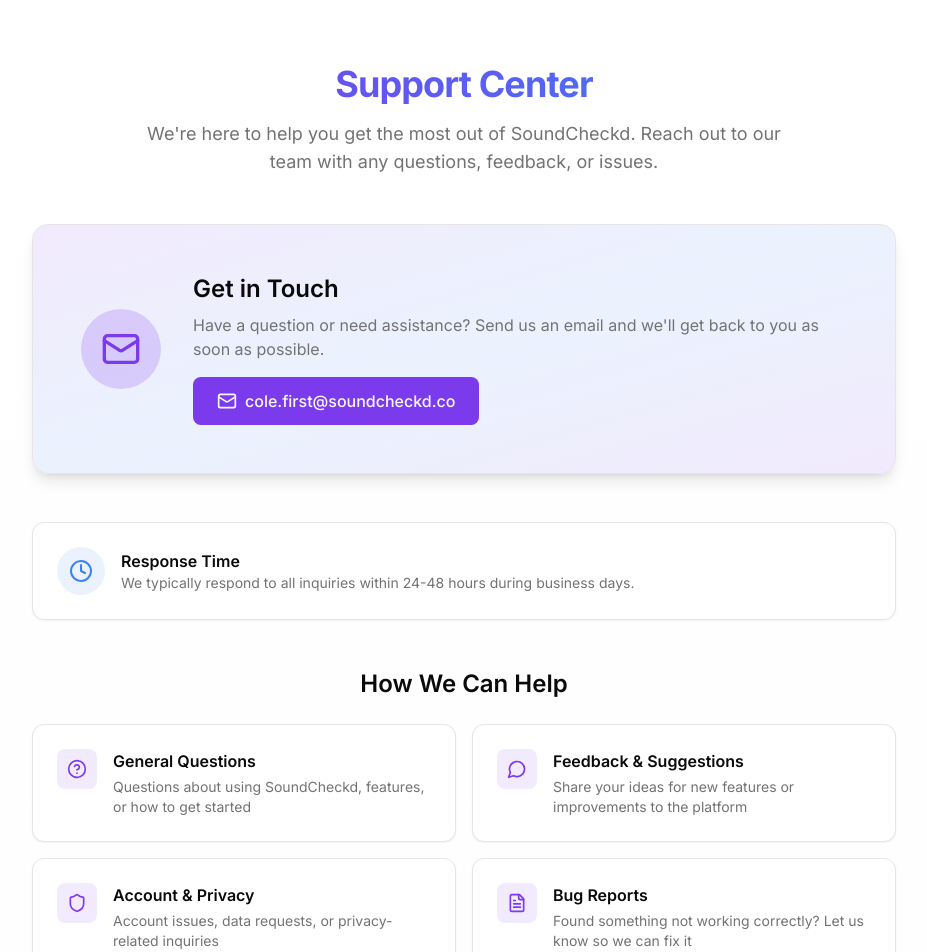
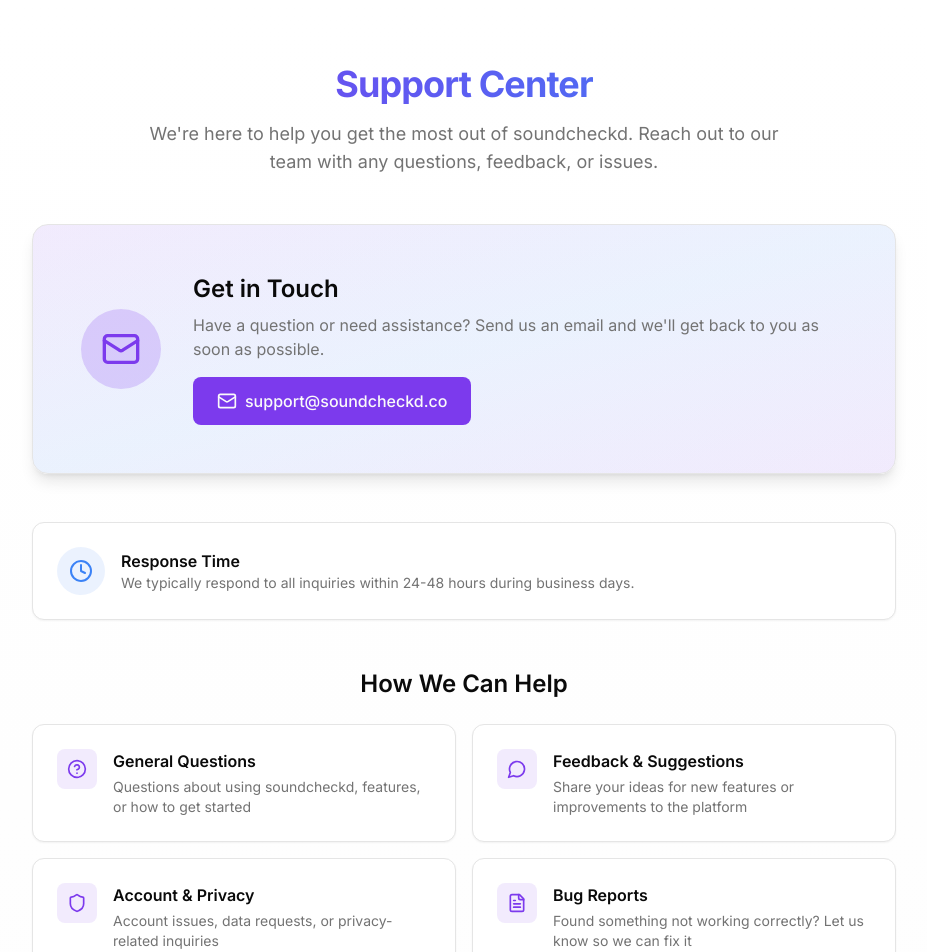
Before and after one commit to soundcheckd/nextjs-with-supabase, a Next.js app: page /support in a window 1280 px wide. Shown: the top 952 px of the page, without its empty margins (176-1103 px from the left). Built offline with nearby package versions, Linux system fonts and the light colour scheme.

Commit message:
web updates

```diff
--- a/app/support/page.tsx
+++ b/app/support/page.tsx
@@ -3,8 +3,8 @@
 import Link from "next/link";
 
 export const metadata: Metadata = {
-  title: "Support | SoundCheckd",
-  description: "Get help with SoundCheckd - Contact our support team for assistance with your concert tracking experience.",
+  title: "Support | soundcheckd",
+  description: "Get help with soundcheckd - Contact our support team for assistance with your concert tracking experience.",
 };
 
 export default function SupportPage() {
@@ -16,7 +16,7 @@
             Support Center
           </h1>
           <p className="text-lg text-muted-foreground max-w-2xl mx-auto">
-            We're here to help you get the most out of SoundCheckd.
+            We're here to help you get the most out of soundcheckd.
             Reach out to our team with any questions, feedback, or issues.
           </p>
         </header>
@@ -36,11 +36,11 @@
                   Have a question or need assistance? Send us an email and we'll get back to you as soon as possible.
                 </p>
                 <a
-                  href="mailto:cole.first@soundcheckd.co"
+                  href="mailto:support@soundcheckd.co"
                   className="inline-flex items-center gap-2 bg-primary text-primary-foreground px-6 py-3 rounded-lg font-medium hover:bg-primary/90 transition-colors"
                 >
                   <Mail className="w-5 h-5" />
-                  cole.first@soundcheckd.co
+                  support@soundcheckd.co
                 </a>
               </div>
             </div>
@@ -78,7 +78,7 @@
                 <div>
                   <h3 className="font-semibold text-foreground mb-1">General Questions</h3>
                   <p className="text-muted-foreground text-sm">
-                    Questions about using SoundCheckd, features, or how to get started
+                    Questions about using soundcheckd, features, or how to get started
                   </p>
                 </div>
               </div>
```
Also changed, not shown: 1 other file (tests, documents, lock files or other folders).
